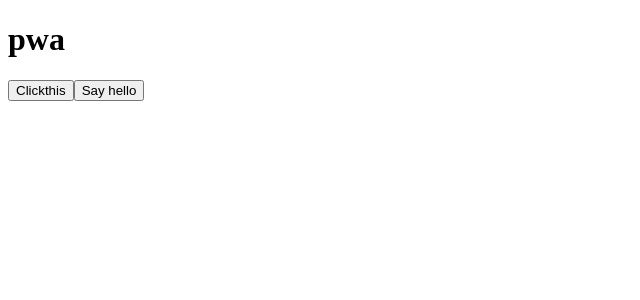
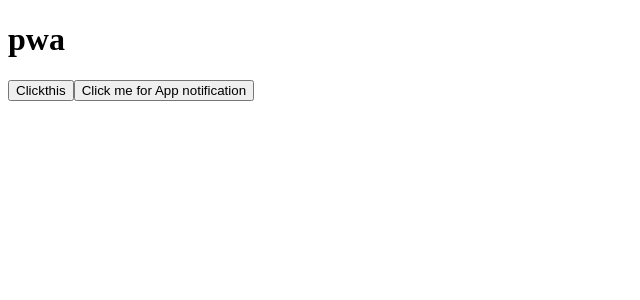
Before and after one commit to aryajeet66/arya_pwa, an Angular app: page / in a window 1280 px wide. Shown: the top 300 px of the page, without its empty margins (0-640 px from the left). Built offline with nearby package versions, Linux system fonts and the light colour scheme.

Commit message:
Update app.component.html with button

```diff
--- a/src/app/app.component.html
+++ b/src/app/app.component.html
@@ -2,10 +2,4 @@
 <button (click)="callMsg()">Clickthis</button>
 <p *ngIf="showMyMessage">{{msg}}</p>
 
-<input type="button" value="Say hello" onClick="showAndroidToast('Hello Android!')" />
-
-<script type="text/javascript">
-    function showAndroidToast(toast) {
-        Android.showToast(toast);
-    }
-</script>
+<button (click)="sendMessageToApp()">Click me for App notification</button>
```
